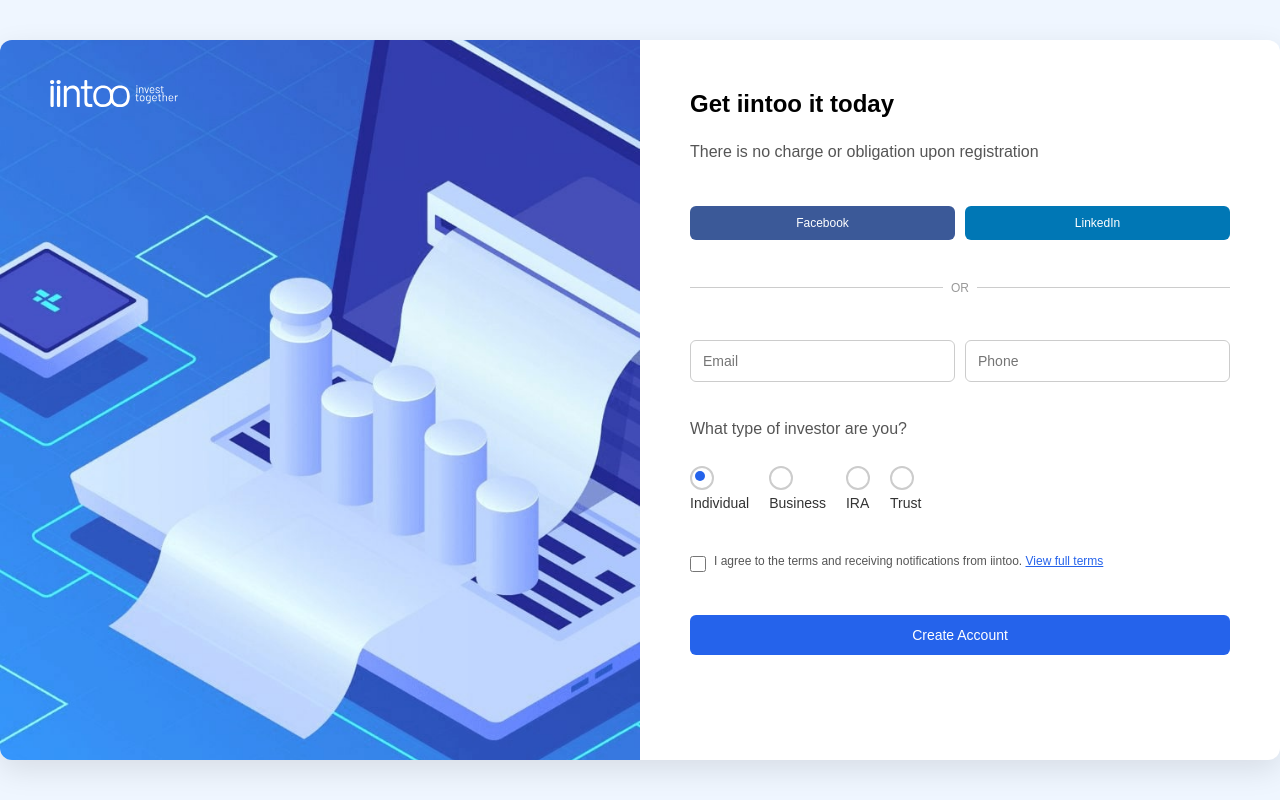
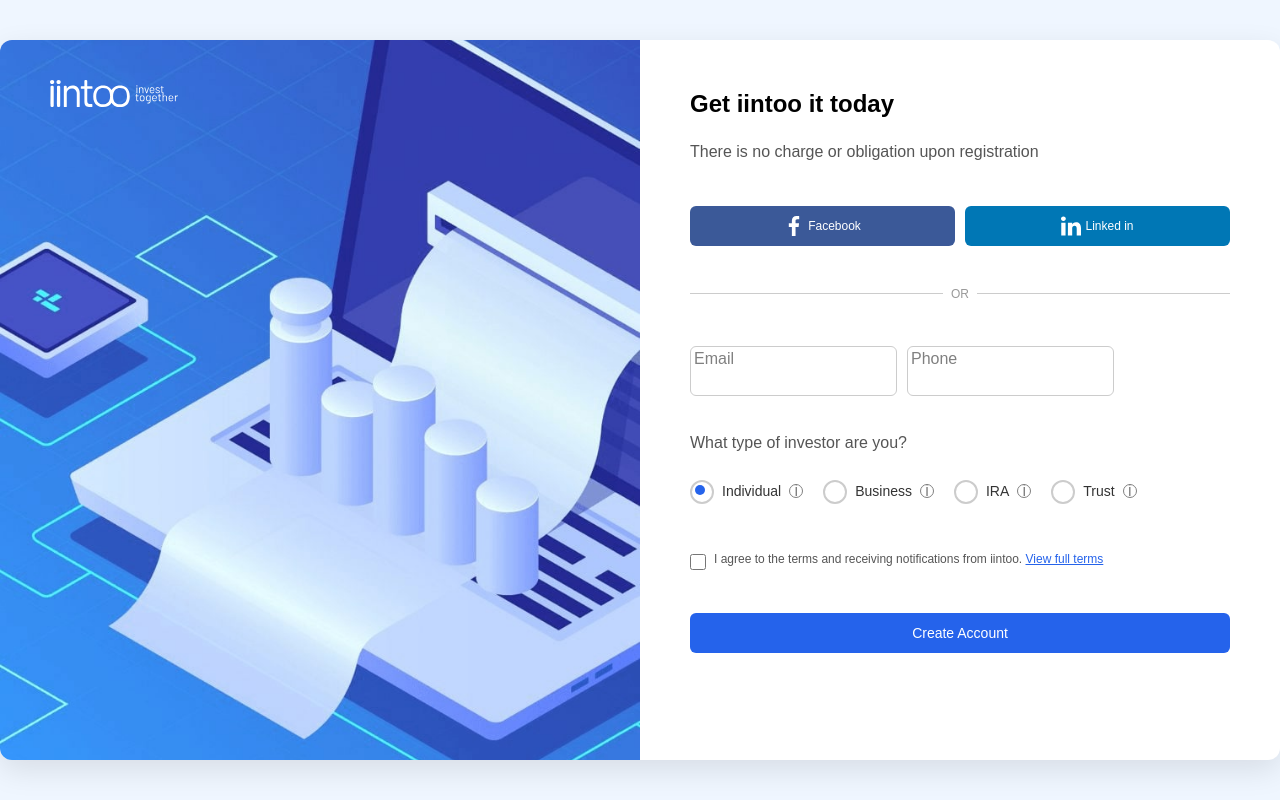
Before and after one commit to milkidead00-lab/my-project-webcore-5.7, a plain HTML site: page my-project-webcore-5.7/index.html in a window 1280 px wide. Drawn offline with Linux system fonts and the light colour scheme; a web font is replaced by a local one.

Commit message:
Add files via upload

```diff
--- a/my-project-webcore-5.7/index.html
+++ b/my-project-webcore-5.7/index.html
@@ -9,22 +9,27 @@
 <body>
 <div class="card">
     <div class="left">
-        <img src="bg.jpg" alt="background" class="bg">
+        <img src="/assets/images/bg.jpg" alt="background" class="bg">
         <button class="logo">
-            <img src="logo.svg" alt="logo">
+            <img src="assets/images/logo.svg" alt="logo">
         </button>
     </div>
     <div class="right">
         <h1>Get iintoo it today</h1>
         <p>There is no charge or obligation upon registration</p>
         <div class="social-buttons">
-            <button class="btn fb">Facebook</button>
-            <button class="btn ln">LinkedIn</button>
+            <button class="btn fb">
+                <img class="icons" src="assets/images/facebook.svg" alt="FB"> <span>Facebook</span>
+            </button>
+            <button class="btn ln">
+                <img class="icons" src="assets/images/linkedin.svg" alt="LN"><span>Linked in</span>
+            </button>
         </div>
         <div class="divider"><span>OR</span></div>
         <div class="form-fields">
-            <input type="email" placeholder="Email" />
-            <input type="tel" placeholder="Phone" />
+            <label class="email"><input type="email"><span>Email</span></label>
+            <label class="phone"><input type="phone"><span>Phone</span></label>
+
         </div>
 
         <div class="investor-type">
@@ -33,21 +38,28 @@
                 <label class="radio">
                     <input type="radio" name="type" checked>
                     <span>Individual</span>
-                    <div class="tooltip">I am a natural person investing on my own behalf as a sole owner, joint tenant, or tenant in common.</div>
+                    <div class="information">i</div>
+                    <div class="tooltip">
+                    I am a natural person investing on my own behalf as a sole owner, joint tenant, or tenant in common.
+                    </div>
+                    </span>
                 </label>
                 <label class="radio">
                     <input type="radio" name="type">
                     <span>Business</span>
+                    <div class="information">i</div>
                     <div class="tooltip">I am a natural person investing on my own behalf as a sole owner, joint tenant, or tenant in common.</div>
                 </label>
                 <label class="radio">
                     <input type="radio" name="type">
                     <span>IRA</span>
+                    <div class="information">i</div>
                     <div class="tooltip">I am a natural person investing on my own behalf as a sole owner, joint tenant, or tenant in common.</div>
                 </label>
                 <label class="radio">
                     <input type="radio" name="type">
                     <span>Trust</span>
+                    <div class="information">i</div>
                     <div class="tooltip">I am a natural person investing on my own behalf as a sole owner, joint tenant, or tenant in common.</div>
                 </label>
             </div>
--- a/my-project-webcore-5.7/style.css
+++ b/my-project-webcore-5.7/style.css
@@ -69,8 +69,20 @@ body {
         font-size: 14px;
     }
 
-    .fb { background: #3b5998; color: white; }
-    .ln { background: #0077b5; color: white; }
+    .fb {
+        background: #3b5998;
+        color: white;
+        display: flex;
+        justify-content: center;
+        align-items: center;
+    }
+
+    .ln { background: #0077b5;
+        color: white;
+        display: flex;
+        justify-content: center;
+        align-items: center;
+    }
     .create { background: #2563eb; color: white; margin-top: 20px; }
     .social-buttons {
         display: flex;
@@ -208,11 +220,10 @@ body {
     }
 
     .radio {
+        display: flex;
+        align-items: center;
+        gap: 8px;
         position: relative;
-        display: flex;
-        flex-direction: column;
-        align-items: flex-start;
-        cursor: pointer;
     }
 
     .radio input {
@@ -243,15 +254,16 @@ body {
     .tooltip {
         display: none;
         position: absolute;
-        top: 35px;
+        top: 40px;
         left: 0;
-        width: 200px;
+        width: 220px;
         background: #f9f9f9;
         color: #333;
         padding: 8px;
         font-size: 12px;
         border: 1px solid #ccc;
         border-radius: 6px;
+        box-shadow: 0 4px 10px rgba(0,0,0,0.1);
         z-index: 10;
     }
 
@@ -286,3 +298,71 @@ body {
     color: #2563eb;
     text-decoration: underline;
 }
+.info {
+    position: relative;
+    cursor: pointer;
+    display: inline-block;
+}
+.icon {
+    width: 16px;
+    height: 16px;
+    stroke: #2563eb;
+    vertical-align: middle;
+}
+.info:hover .tooltip {
+    display: block;
+}
+.icons{
+    width: 20px;
+    margin-right: 4px;
+}
+.information {
+    display: flex;
+    justify-content: center;
+    align-items: center;
+    width: 12px;
+    height: 12px;
+    color: grey;
+    border: 1px solid grey;
+    border-radius: 50%;
+}
+.email{
+    position: relative;
+
+}
+
+.email span {
+    position: absolute;
+    top: 12px;
+    left: 4px;
+    color: grey;
+    font-size: 16px;
+}
+.email input{
+    height: 50px;
+    padding: 8px;
+}
+.email input:focus {
+    outline: none;
+    border-left: 2px solid #2563eb;
+}
+.phone{
+    position: relative;
+
+}
+
+.phone span {
+    position: absolute;
+    top: 12px;
+    left: 4px;
+    color: grey;
+    font-size: 16px;
+}
+.phone input{
+    height: 50px;
+    padding: 8px;
+}
+.phone input:focus {
+    outline: none;
+    border-left: 2px solid #2563eb;
+}
```
Also changed, not shown: my-project-webcore-5.7/Info.webp (added), my-project-webcore-5.7/assets/images/bg.jpg (added), my-project-webcore-5.7/assets/images/facebook.svg (added), my-project-webcore-5.7/assets/images/linkedin.svg (added), my-project-webcore-5.7/assets/images/logo.svg (added).
